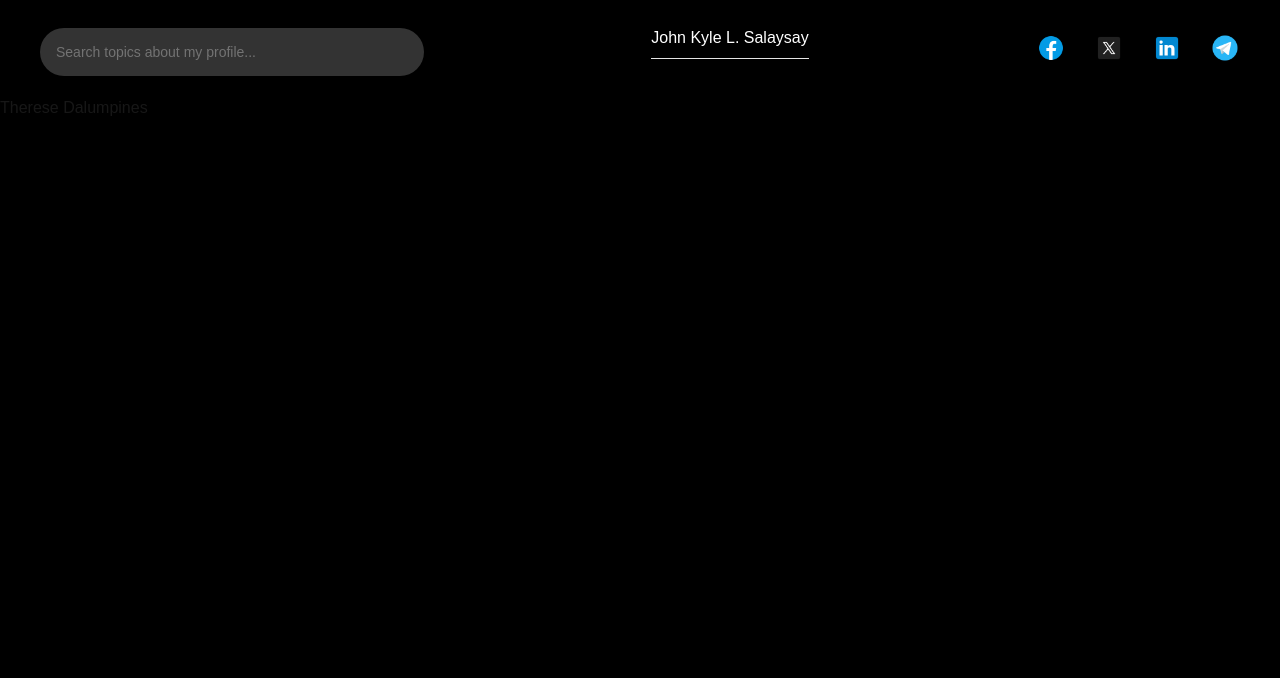
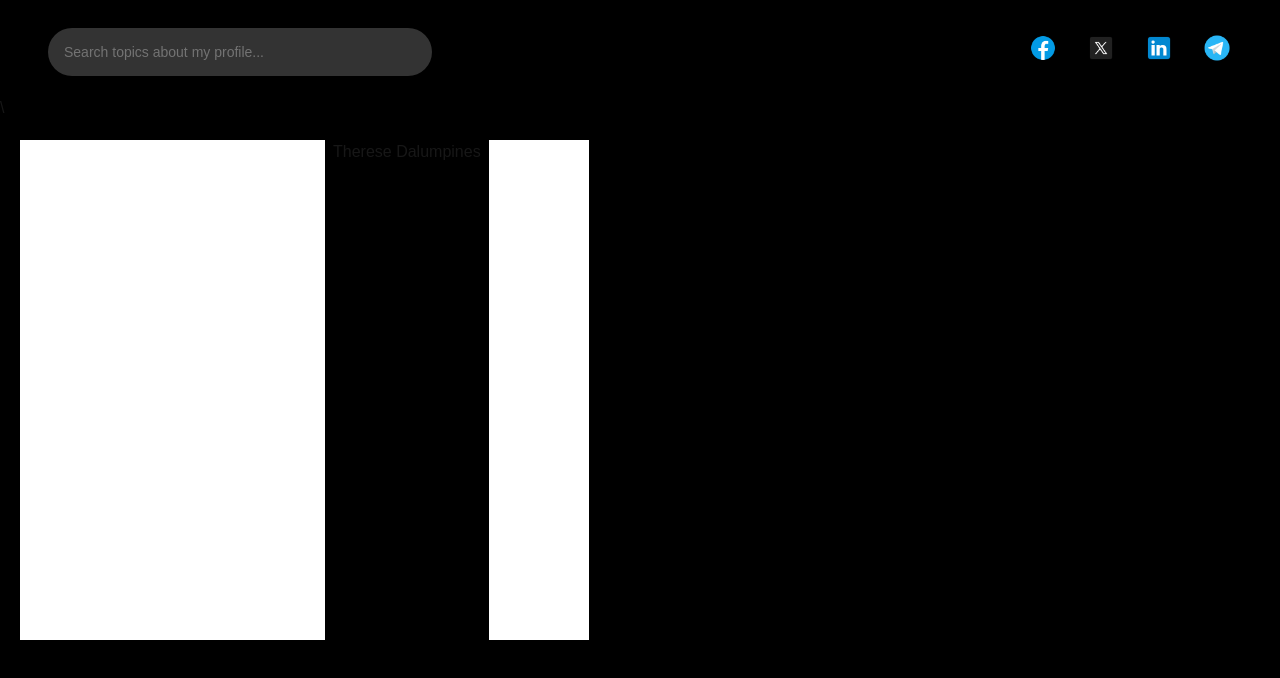
Before and after one commit to foursalaysay/portfolio-2hours, a Next.js app: page / in a window 1280 px wide. Shown: the top 678 px of the page. Built offline with nearby package versions, Linux system fonts and the light colour scheme.

Commit message:
im making trabaho

```diff
--- a/src/app/layout.tsx
+++ b/src/app/layout.tsx
@@ -19,6 +19,8 @@ export const metadata: Metadata = {
 };
 
 import TopBar from "@/components/component/TopBar";
+import LeftSideBar from "@/components/component/LeftSideBar";
+import RightSidebar from "@/components/component/RightSideBar";
 
 export default function RootLayout({
   children,
@@ -30,8 +32,15 @@ export default function RootLayout({
       <body
         className={`${geistSans.variable} ${geistMono.variable} antialiased bg-black`}
       >
-        <TopBar />
-        {children}
+        <div className="w-screen h-screen">
+          <TopBar />\
+          <div className="flex gap-2 p-5 bg-black">
+            <LeftSideBar />
+            {children}
+            <RightSidebar />
+          </div>
+        </div>
+
       </body>
     </html>
   );
--- a/src/components/component/LeftSideBar.tsx
+++ b/src/components/component/LeftSideBar.tsx
@@ -2,7 +2,7 @@ import React from 'react'
 
 export default function LeftSideBar() {
   return (
-    <div className='w-[305px] '>
+    <div className='w-[305px] h-[500px] bg-white border-white border-2'>
 
     </div>
   )
--- /dev/null
+++ b/src/components/component/Profile.tsx
@@ -0,0 +1,9 @@
+import React from 'react'
+
+export default function Profile() {
+  return (
+    <div className='w-[100px]'>
+        ajfdoa joigmasfasdf
+    </div>
+  )
+}
--- /dev/null
+++ b/src/components/component/RightSideBar.tsx
@@ -0,0 +1,9 @@
+import React from 'react'
+
+export default function RightSidebar() {
+  return (
+    <div className='w-[100px] h-[500px] bg-white border-white border-2'>
+
+    </div>
+  )
+}
--- a/src/components/component/TopBar.tsx
+++ b/src/components/component/TopBar.tsx
@@ -36,7 +36,7 @@ const links = [
 
 export default function TopBar() {
   return (
-    <div className='h-30 w-full py-5 px-10 bg-black flex flex-col lg:flex-row gap-5 lg:gap-0 justify-between items-center '>
+    <div className='h-20 w-full p-12 bg-black flex flex-col lg:flex-row gap-5 lg:gap-0 justify-between items-center '>
 
 
       {/* SEARCH BAR */}
@@ -57,7 +57,7 @@ export default function TopBar() {
         alt='Profile Image'
         className='rounded-full block lg:hidden'
       />
-        <h4 className='text-white'>John Kyle L. Salaysay</h4>
+        <h4 className='text-white block lg:hidden'>John Kyle L. Salaysay</h4>
         <Separator />
     </div>
 
```
